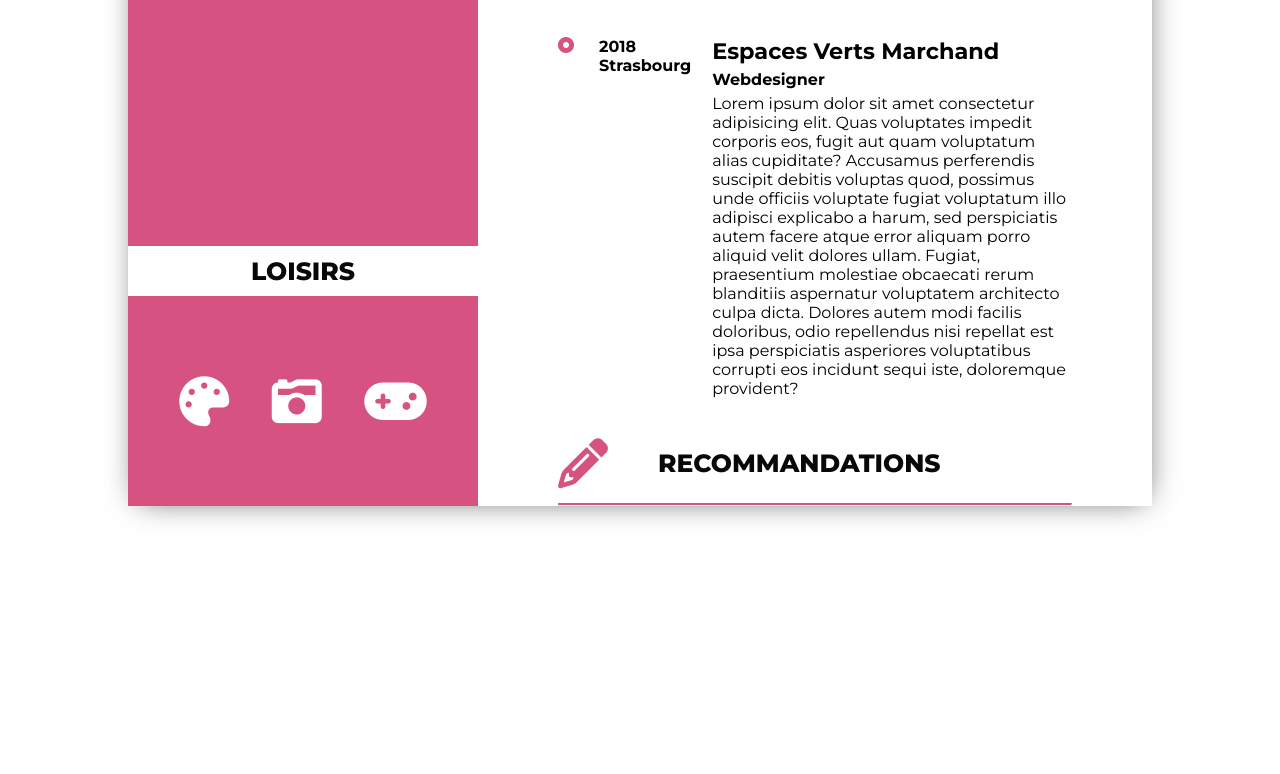
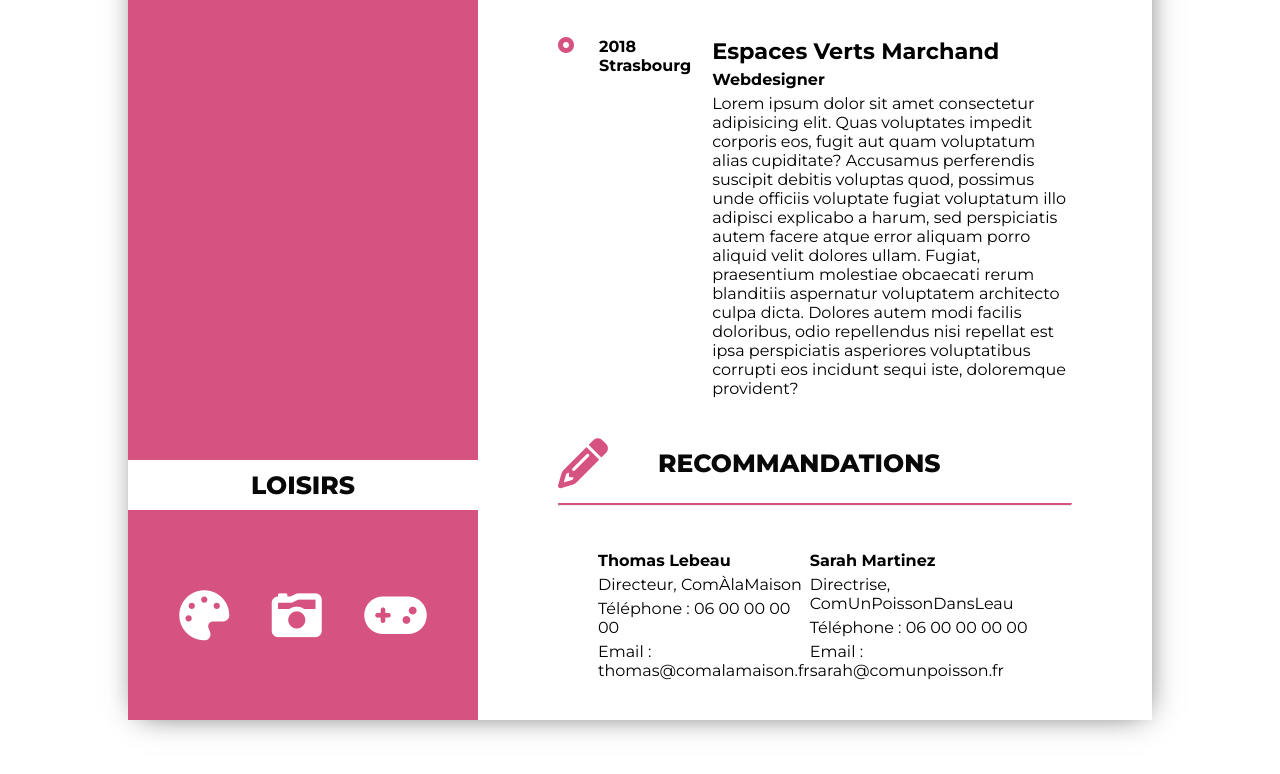
Before and after one commit to Theoeschlimann/Projet02-CV, a plain HTML site: page index.html in a window 1280 px wide. Shown: the part 2202-2976 px from the top of the page. Before the commit the page ends 2798 px from the top, so only its background shows below. Drawn offline with Linux system fonts and the light colour scheme.

Commit message:
Ajout "Recommandation" et contenu

```diff
--- a/index.html
+++ b/index.html
@@ -238,6 +238,20 @@
             <i class="fas fa-pencil-alt"></i> RECOMMANDATIONS
           </h3>
           <hr />
+          <div class="recommandations_content">
+            <div class="recommandation_content_description">
+              <p class="recommandation_name">Thomas Lebeau</p>
+              <p>Directeur, ComÀlaMaison</p>
+              <p>Téléphone : 06 00 00 00 00</p>
+              <p>Email : thomas@comalamaison.fr</p>
+            </div>
+            <div class="recommandation_content_description">
+              <p class="recommandation_name">Sarah Martinez</p>
+              <p>Directrise, ComUnPoissonDansLeau</p>
+              <p>Téléphone : 06 00 00 00 00</p>
+              <p>Email : sarah@comunpoisson.fr</p>
+            </div>
+          </div>
         </section>
       </div>
     </div>
--- a/style/main.css
+++ b/style/main.css
@@ -179,6 +179,22 @@ h2 span {
   font-weight: 700;
 }
 
+/* ***********RECOMMANDATION********** */
+.recommandations_content {
+  padding: 40px;
+  display: flex;
+  flex-direction: row;
+  justify-content: space-between;
+}
+
+.recommandations_content p {
+  margin-top: 5px;
+}
+
+.recommandation_name {
+  font-weight: 700;
+}
+
 /* **************************************************************** */
 /* ***********RESPONSIVE********** */
 @media (max-width: 1270px) {
```
